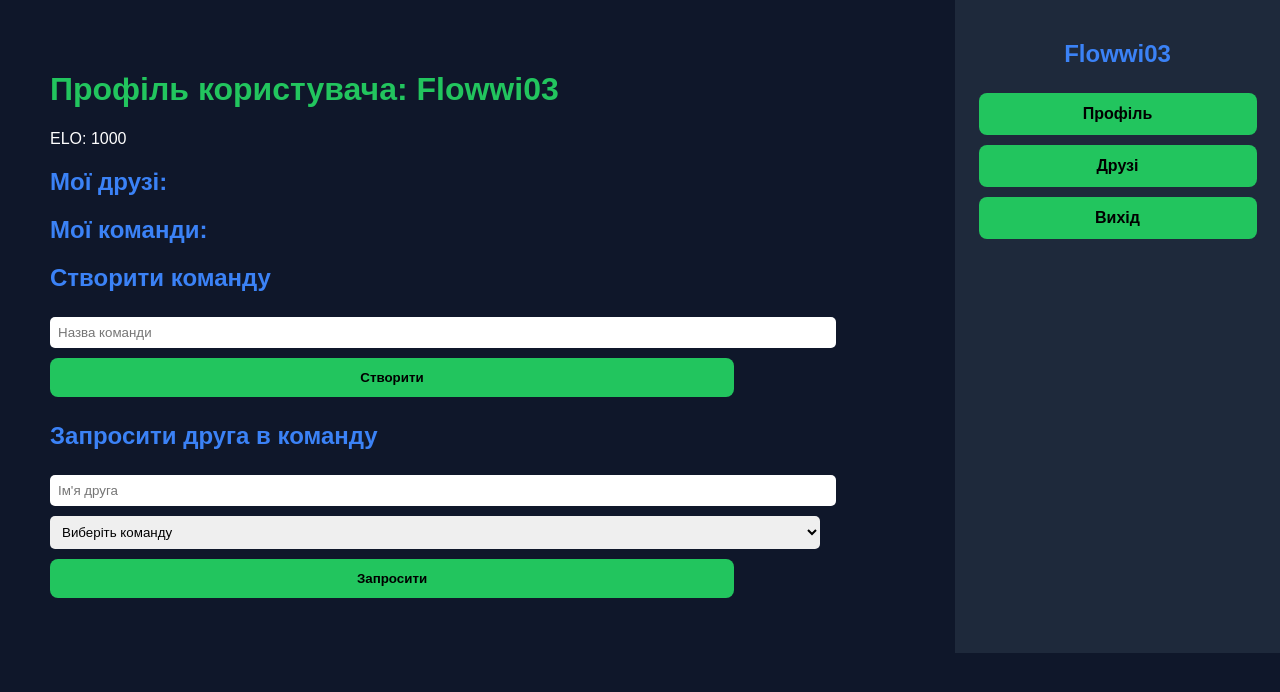
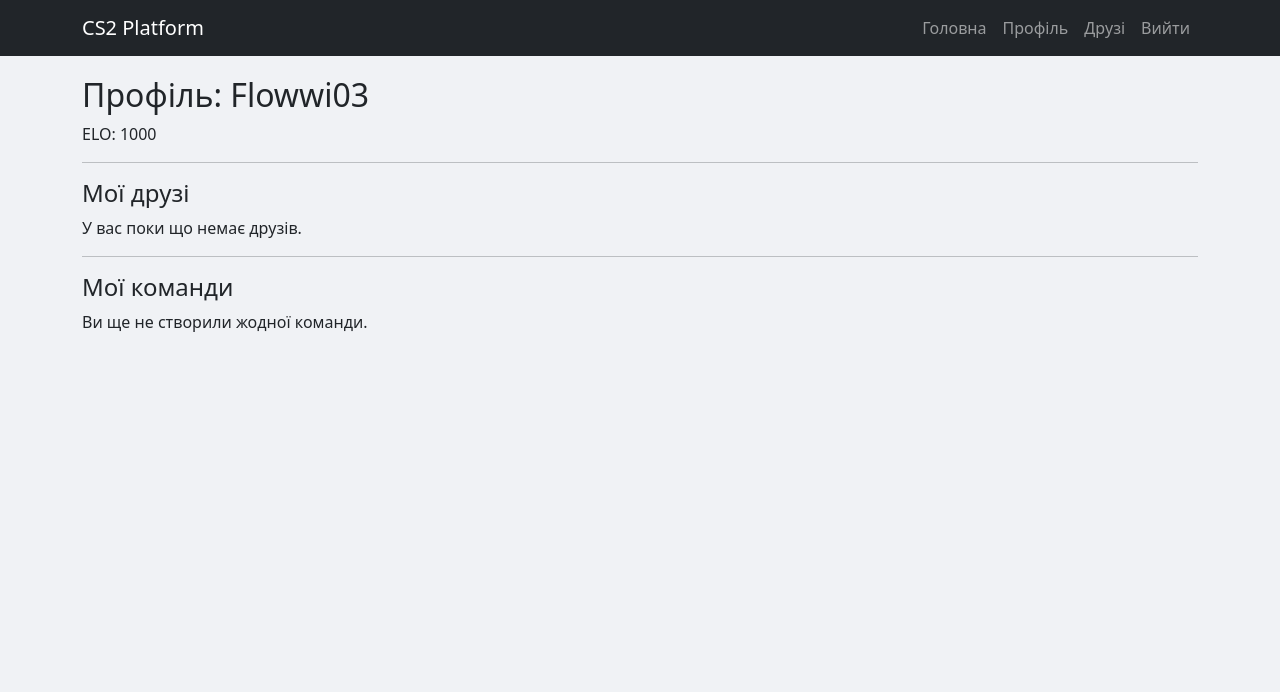
Before and after one commit to flowwi1/cs2-platform, a Flask app: page /profile in a window 1280 px wide. Shown: the top 692 px of the page. Run offline with Flask 3, Linux system fonts and the light colour scheme; a user stored in the database is signed in; data comes from the database, SQL or seed files in the repository; data that the repository does not hold is empty.

Commit message:
Initial commit

```diff
--- /dev/null
+++ b/templates/base.html
@@ -0,0 +1,46 @@
+<!DOCTYPE html>
+<html lang="uk">
+<head>
+    <meta charset="UTF-8">
+    <meta name="viewport" content="width=device-width, initial-scale=1.0">
+    <title>{{ title if title else "CS2 Platform" }}</title>
+    <!-- Bootstrap CSS -->
+    <link href="https://cdn.jsdelivr.net/npm/bootstrap@5.3.0/dist/css/bootstrap.min.css" rel="stylesheet">
+    <style>
+        body { background-color: #f0f2f5; }
+        .navbar { margin-bottom: 20px; }
+        .card { margin-bottom: 15px; }
+        .btn-main { background-color: #0d6efd; color: white; }
+        .btn-main:hover { background-color: #0b5ed7; }
+        .friend-card, .team-card { padding: 10px; border-radius: 10px; background-color: white; box-shadow: 0 2px 6px rgba(0,0,0,0.1); }
+    </style>
+</head>
+<body>
+<nav class="navbar navbar-expand-lg navbar-dark bg-dark">
+    <div class="container">
+        <a class="navbar-brand" href="/">CS2 Platform</a>
+        <button class="navbar-toggler" type="button" data-bs-toggle="collapse" data-bs-target="#navbarNav">
+            <span class="navbar-toggler-icon"></span>
+        </button>
+        <div class="collapse navbar-collapse" id="navbarNav">
+            <ul class="navbar-nav ms-auto">
+                {% if session.user %}
+                    <li class="nav-item"><a class="nav-link" href="/">Головна</a></li>
+                    <li class="nav-item"><a class="nav-link" href="/profile">Профіль</a></li>
+                    <li class="nav-item"><a class="nav-link" href="/friends">Друзі</a></li>
+                    <li class="nav-item"><a class="nav-link" href="/logout">Вийти</a></li>
+                {% else %}
+                    <li class="nav-item"><a class="nav-link" href="/login">Увійти</a></li>
+                {% endif %}
+            </ul>
+        </div>
+    </div>
+</nav>
+
+<div class="container">
+    {% block content %}{% endblock %}
+</div>
+
+<script src="https://cdn.jsdelivr.net/npm/bootstrap@5.3.0/dist/js/bootstrap.bundle.min.js"></script>
+</body>
+</html>
--- a/templates/profile.html
+++ b/templates/profile.html
@@ -1,66 +1,34 @@
-<!DOCTYPE html>
-<html lang="uk">
-<head>
-    <meta charset="UTF-8">
-    <title>Профіль - CS2 PLATFORM</title>
-    <style>
-        body { margin:0; font-family: Arial; background:#0f172a; color:white; }
-        .container { display:flex; }
-        .main { flex:3; padding:50px; }
-        .sidebar { flex:1; background:#1e293b; padding:20px; display:flex; flex-direction:column; align-items:center; }
-        .btn { padding:12px 25px; background:#22c55e; color:black; border:none; border-radius:8px; font-weight:bold; margin:5px 0; width:80%; text-align:center; text-decoration:none; cursor:pointer; }
-        h1 { color:#22c55e; }
-        h2 { color:#3b82f6; }
-        ul { list-style:none; padding:0; }
-        li { margin:5px 0; }
-        input, select { padding:8px; margin:5px 0; width:90%; border-radius:5px; border:none; }
-        form { margin-top:20px; }
-    </style>
-</head>
-<body>
-    <div class="container">
-        <div class="main">
-            <h1>Профіль користувача: {{ username }}</h1>
-            <p>ELO: {{ elo }}</p>
+{% extends "base.html" %}
+{% block content %}
+<h2>Профіль: {{ username }}</h2>
+<p>ELO: {{ elo }}</p>
 
-            <h2>Мої друзі:</h2>
-            <ul>
-                {% for friend in friends %}
-                    <li>{{ friend }}</li>
-                {% endfor %}
-            </ul>
+<hr>
+<h4>Мої друзі</h4>
+{% if friends %}
+<ul class="list-group mb-3">
+    {% for f in friends %}
+    <li class="list-group-item">{{ f }}</li>
+    {% endfor %}
+</ul>
+{% else %}
+<p>У вас поки що немає друзів.</p>
+{% endif %}
 
-            <h2>Мої команди:</h2>
-            <ul>
-                {% for t in teams %}
-                    <li><a href="/team/{{ t[0] }}">{{ t[1] }}</a></li>
-                {% endfor %}
-            </ul>
-
-            <h2>Створити команду</h2>
-            <form action="/create_team" method="post">
-                <input type="text" name="team_name" placeholder="Назва команди" required>
-                <button type="submit" class="btn">Створити</button>
-            </form>
-
-            <h2>Запросити друга в команду</h2>
-            <form action="/invite_friend" method="post">
-                <input type="text" name="friend_name" placeholder="Ім'я друга" required>
-                <select name="team_id" required>
-                    <option value="">Виберіть команду</option>
-                    {% for t in teams %}
-                        <option value="{{ t[0] }}">{{ t[1] }}</option>
-                    {% endfor %}
-                </select>
-                <button type="submit" class="btn">Запросити</button>
-            </form>
-        </div>
-        <div class="sidebar">
-            <h2>{{ username }}</h2>
-            <a href="/profile" class="btn">Профіль</a>
-            <a href="/friends" class="btn">Друзі</a>
-            <a href="/logout" class="btn">Вихід</a>
+<hr>
+<h4>Мої команди</h4>
+{% if teams %}
+<div class="row">
+    {% for t in teams %}
+    <div class="col-md-4">
+        <div class="team-card">
+            <h5>{{ t[1] }}</h5>
+            <a href="/team/{{ t[0] }}" class="btn btn-sm btn-main">Перейти</a>
         </div>
     </div>
-</body>
-</html>
+    {% endfor %}
+</div>
+{% else %}
+<p>Ви ще не створили жодної команди.</p>
+{% endif %}
+{% endblock %}
```
Also changed, not shown: templates/friends.html (+48 -40 lines), templates/lobby.html (+11 -4 lines), templates/login.html (+15 -20 lines), templates/team.html (+29 -15 lines).
